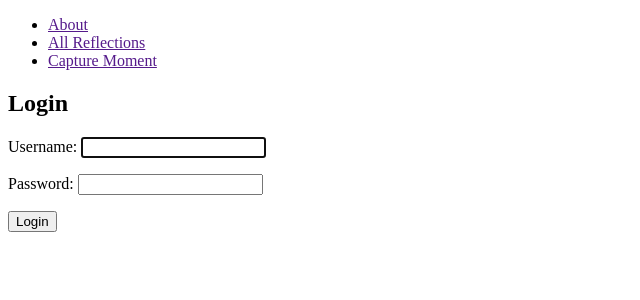
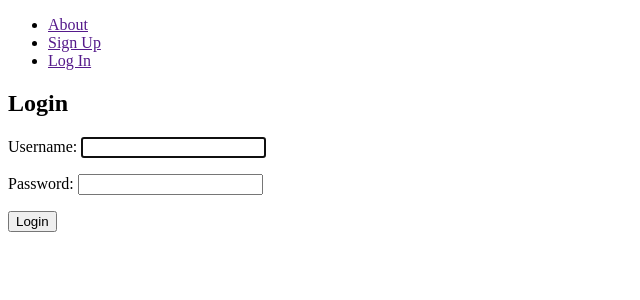
Before and after one commit to c-fasano/reflections, a Django app: page / in a window 1280 px wide. Shown: the top 300 px of the page, without its empty margins (0-640 px from the left). Run offline with Django 3.2, Linux system fonts and the light colour scheme.

Commit message:
Create dynamic nav

```diff
--- a/main_app/templates/base.html
+++ b/main_app/templates/base.html
@@ -14,9 +14,14 @@
   <header>
     <nav>
       <ul>
-        <li><a href="">About</a></li>
-        <li><a href="">All Reflections</a></li>
-        <li><a href="">Capture Moment</a></li>
+        {% if user.is_authenticated %}
+          <li><a href="">About</a></li>
+          <li><a href="">All Reflections</a></li>
+          <li><a href="">Capture Moment</a></li>
+          <li><a href="">Log Out</a></li>
+        {% else %}
+          <li><a href="">About</a></li><li><a href="">Sign Up</a></li><li><a href="">Log In</a></li>
+        {% endif %}
       </ul>
     </nav>
   </header>
```
